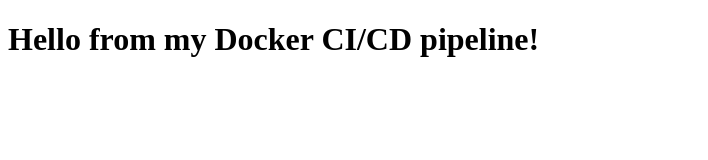
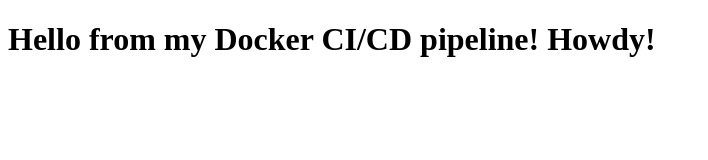
Before and after one commit to TallawaMac/my-docker-cicd-demo, a plain HTML site: page index.html in a window 1280 px wide. Shown: the whole page, without its empty margins (0-708 px from the left). Drawn offline with Linux system fonts and the light colour scheme.

Commit message:
Update index.html with new changes

```diff
--- a/index.html
+++ b/index.html
@@ -4,6 +4,6 @@
   <title>My CI/CD Test App</title>
 </head>
 <body>
-  <h1>Hello from my Docker CI/CD pipeline!</h1>
+  <h1>Hello from my Docker CI/CD pipeline! Howdy!</h1>
 </body>
 </html>
```
